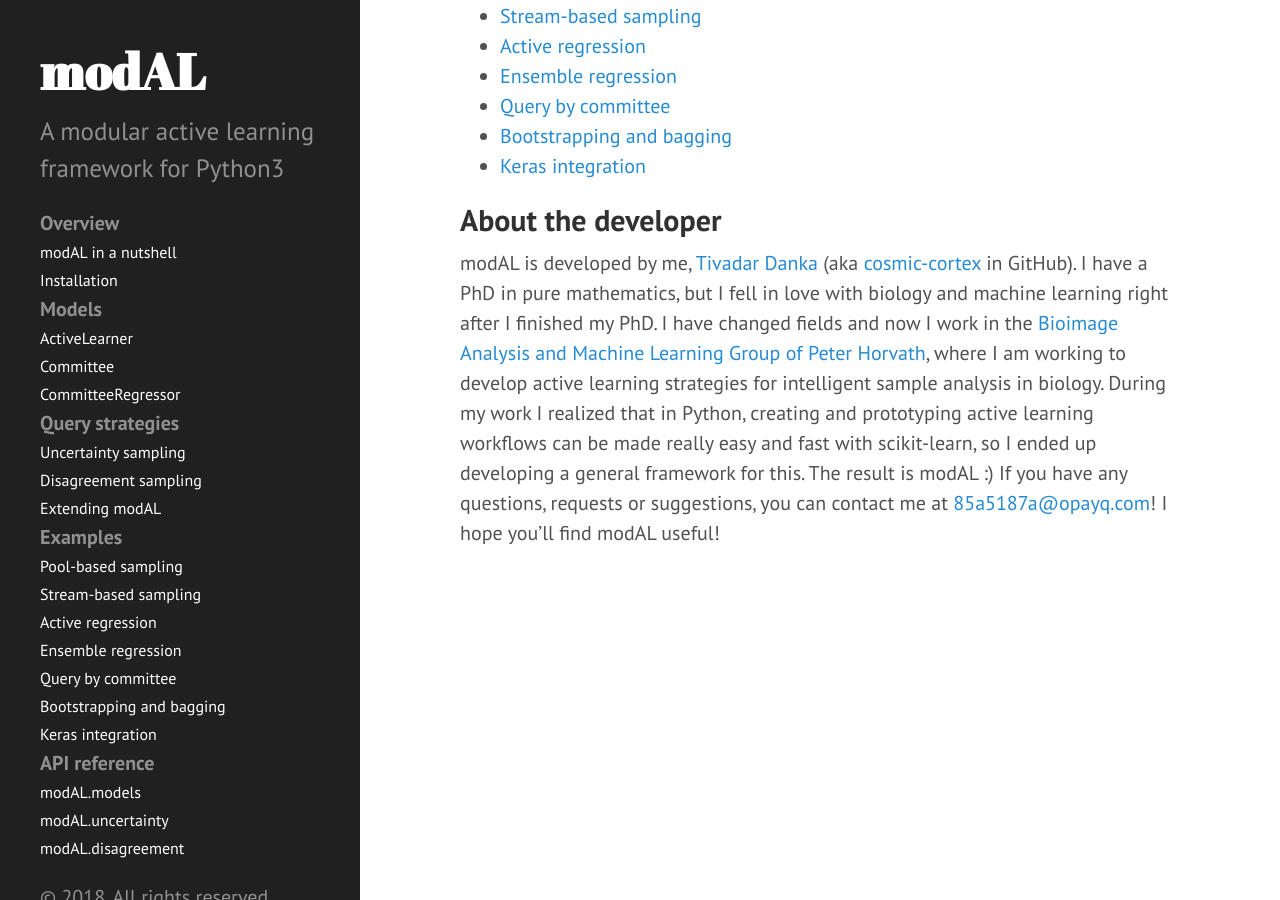
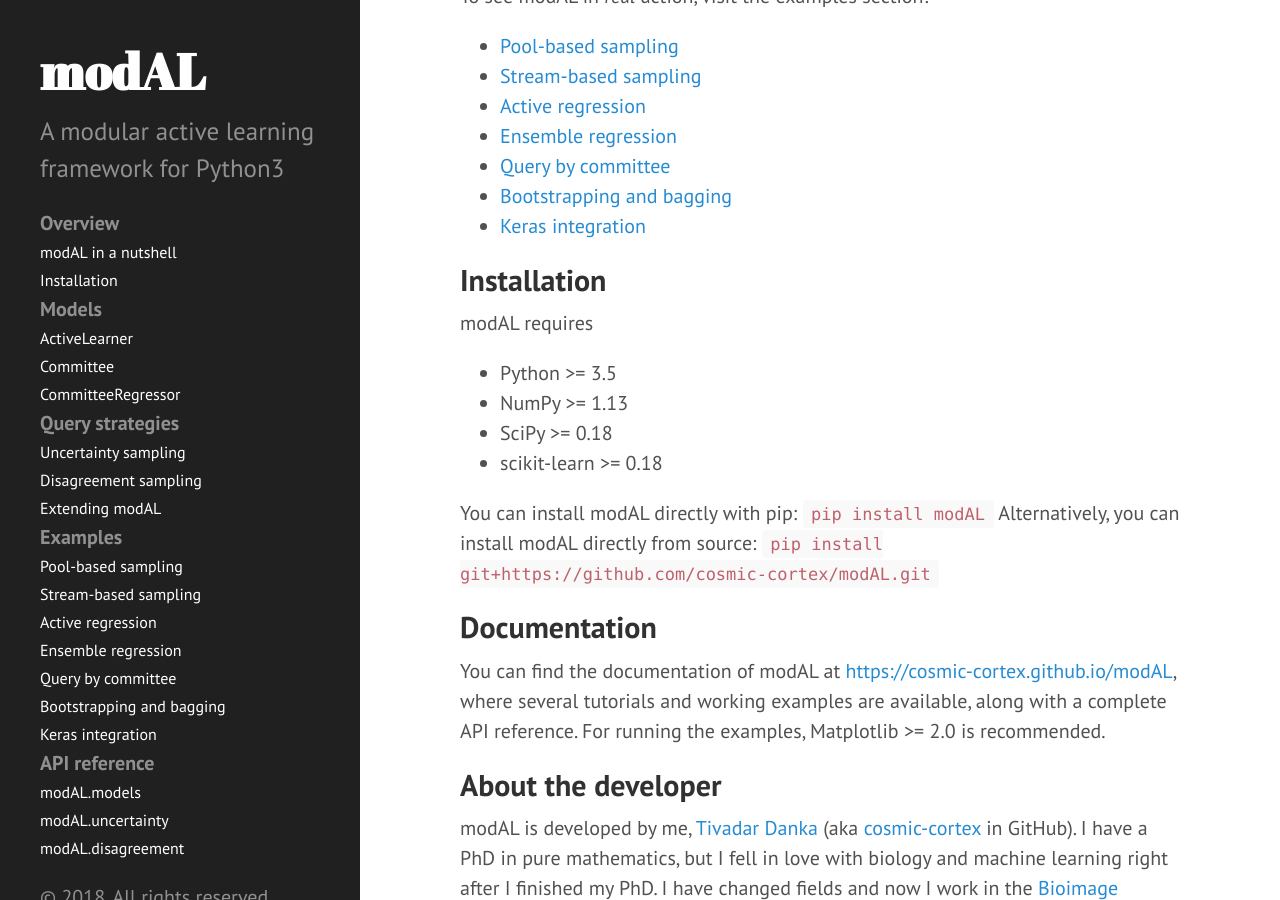
Before and after one commit to modAL-python/modAL, a Jekyll site: the page built from README.md, in a window 1280 px wide and 900 px high, scrolled down 3193 px. Built offline with Jekyll 4.4.1, drawn with Linux system fonts in a browser that asks for light colours; our own code applies the rules of GitHub Pages for plain Markdown files; some of the changed text lies outside the part shown.

Commit message:
installation instructions added

````diff
--- a/README.md
+++ b/README.md
@@ -11,6 +11,8 @@ Modular Active Learning framework for Python3
   - [Replacing parts quickly](#replacing-parts)
   - [Replacing parts with your own solutions](#replacing-parts-with-your-own-solutions)
   - [Working examples](#working-examples)
+- [Installation](#installation)
+- [Documentation](#documentation)
 - [About the developer](#about-the-developer)
 
 ## Introduction<a name="introduction"></a>
@@ -89,5 +91,21 @@ To see modAL in *real* action, visit the examples section!
 - [Bootstrapping and bagging](Bootstrapping-and-bagging)
 - [Keras integration](Keras-integration)
 
+## Installation<a name="installation"></a>
+modAL requires
+- Python >= 3.5
+- NumPy >= 1.13
+- SciPy >= 0.18
+- scikit-learn >= 0.18
+
+You can install modAL directly with pip:
+```pip install modAL```
+Alternatively, you can install modAL directly from source:
+```pip install git+https://github.com/cosmic-cortex/modAL.git```
+
+## Documentation<a name="documentation"></a>
+
+You can find the documentation of modAL at [https://cosmic-cortex.github.io/modAL](https://cosmic-cortex.github.io/modAL), where several tutorials and working examples are available, along with a complete API reference. For running the examples, Matplotlib >= 2.0 is recommended.
+
 ## About the developer<a name="about-the-developer">
 modAL is developed by me, [Tivadar Danka](https://www.tivadardanka.com) (aka [cosmic-cortex](https://github.com/cosmic-cortex) in GitHub). I have a PhD in pure mathematics, but I fell in love with biology and machine learning right after I finished my PhD. I have changed fields and now I work in the [Bioimage Analysis and Machine Learning Group of Peter Horvath](http://group.szbk.u-szeged.hu/sysbiol/horvath-peter-lab-index.html), where I am working to develop active learning strategies for intelligent sample analysis in biology. During my work I realized that in Python, creating and prototyping active learning workflows can be made really easy and fast with scikit-learn, so I ended up developing a general framework for this. The result is modAL :) If you have any questions, requests or suggestions, you can contact me at <a href="mailto:85a5187a@opayq.com">85a5187a@opayq.com</a>! I hope you'll find modAL useful!
````
Also changed, not shown: Installation.md (+15 -2 lines).
